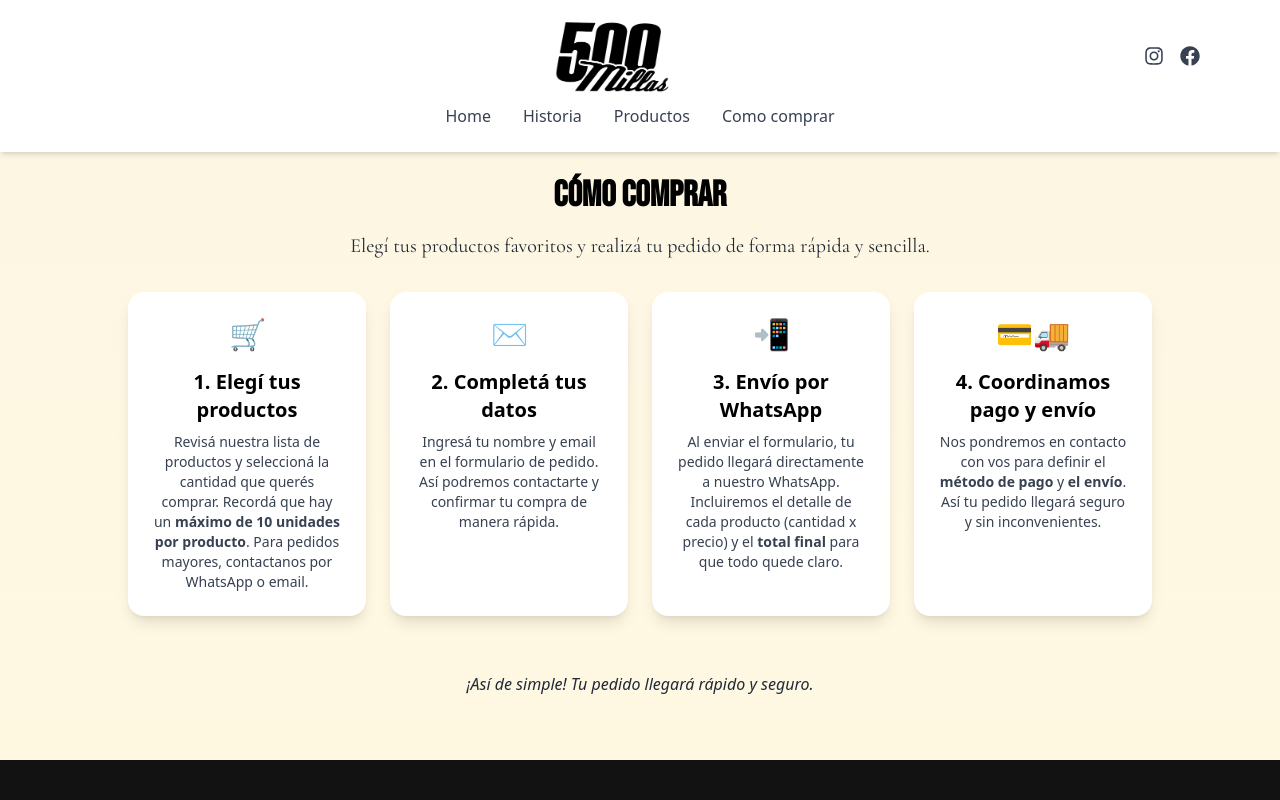
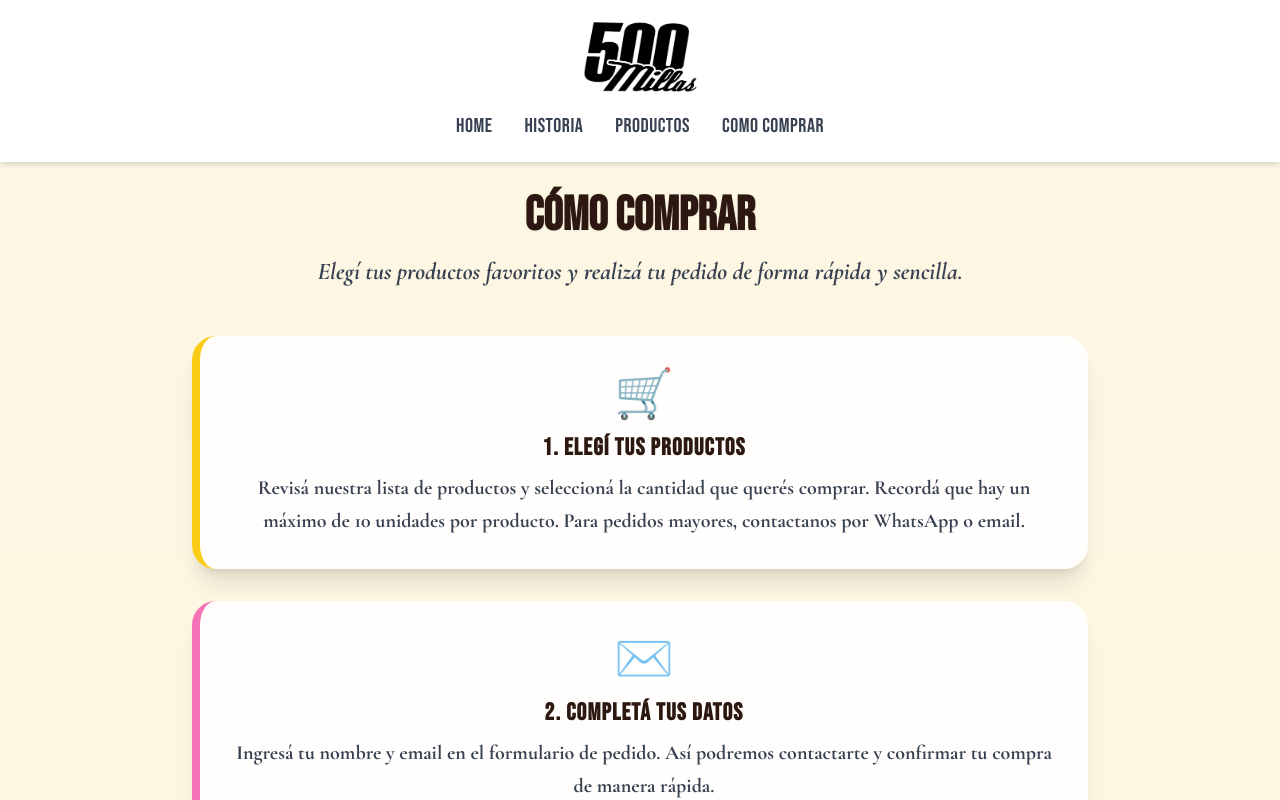
Before and after one commit to Nico09Barberis/500millas, a React (Vite) app in the folder 500-millas-web/: page /como-comprar in a window 1280 px wide. Shown: the top 800 px of the page. Built offline with nearby package versions, Linux system fonts and the light colour scheme; a web font is replaced by a local one.

Commit message:
seguimos con ajustes visuales para mejorar la xp del usuario

```diff
--- a/500-millas-web/src/components/common/Navbar.jsx
+++ b/500-millas-web/src/components/common/Navbar.jsx
@@ -36,9 +36,9 @@ function Navbar() {
       }`}
     >
       {/* Main Navbar */}
-      <div className="max-w-6xl mx-auto px-4 flex justify-between items-center">
+      <div className="relative max-w-6xl mx-auto px-4 flex items-center h-20">
         {/* Left: Hamburger */}
-        <div className="flex items-center md:space-x-4">
+        <div className="flex items-center md:space-x-4 z-10">
           <button
             className="md:hidden text-gray-700 hover:text-gray-900 focus:outline-none"
             onClick={() => setIsOpen(!isOpen)}
@@ -78,7 +78,7 @@ function Navbar() {
         {/* Center: Logo */}
         <Link
           to="/"
-          className={`flex items-center transition-all duration-300 ${
+          className={`absolute left-1/2 transform -translate-x-1/2 flex items-center transition-all duration-300 ${
             isShrunk ? "h-16" : "h-20"
           }`}
         >
@@ -88,22 +88,6 @@ function Navbar() {
             className="h-full w-auto object-contain"
           />
         </Link>
-
-        {/* Right: Social Icons */}
-        <div className="flex space-x-4">
-          <a href="https://instagram.com" target="_blank" rel="noreferrer">
-            <FaInstagram
-              className="text-gray-700 hover:text-gray-900"
-              size={20}
-            />
-          </a>
-          <a href="https://facebook.com" target="_blank" rel="noreferrer">
-            <FaFacebook
-              className="text-gray-700 hover:text-gray-900"
-              size={20}
-            />
-          </a>
-        </div>
       </div>
 
       {/* Mobile Menu */}
@@ -128,21 +112,21 @@ function Navbar() {
             <Link
               to="/"
               onClick={() => setIsOpen(false)}
-              className="block text-gray-700 hover:text-gray-900 text-lg"
+              className="block text-gray-500 hover:text-gray-700 hover:bg-[#E0F7FA] font-ancois-one uppercase rounded-xl py-1 px-2 text-lg"
             >
-              Inicio
+              home
             </Link>
             <Link
               to="/historia"
               onClick={() => setIsOpen(false)}
-              className="block text-gray-700 hover:text-gray-900 text-lg"
+              className="block text-gray-500 hover:text-gray-700 hover:bg-[#E0F7FA] font-ancois-one uppercase rounded-xl py-1 px-2 text-lg"
             >
               Nuestra Historia
             </Link>
             <Link
               to="/productos"
               onClick={() => setIsOpen(false)}
-              className="block text-gray-700 hover:text-gray-900 text-lg"
+              className="block text-gray-500 hover:text-gray-700 hover:bg-[#E0F7FA] font-ancois-one uppercase rounded-xl py-1 px-2 text-lg"
             >
               Productos
             </Link>
@@ -150,7 +134,7 @@ function Navbar() {
             <Link
               to="/como-comprar"
               onClick={() => setIsOpen(false)}
-              className="block text-gray-700 hover:text-gray-900 text-lg"
+              className="block text-gray-500 hover:text-gray-700 hover:bg-[#E0F7FA] font-ancois-one uppercase rounded-xl py-1 px-2 text-lg"
             >
               Como comprar
             </Link>
@@ -159,19 +143,23 @@ function Navbar() {
       </div>
 
       {/* Submenu debajo */}
-      <div className="bg-white hidden md:flex justify-center space-x-8 py-2">
-        <Link to="/" className="text-gray-700 hover:text-gray-900">
-          Home
-        </Link>
-        <Link to="/historia" className="text-gray-700 hover:text-gray-900">
-          Historia
-        </Link>
-        <Link to="/productos" className="text-gray-700 hover:text-gray-900">
-          Productos
-        </Link>
-        <Link to="/como-comprar" className="text-gray-700 hover:text-gray-900">
-          Como comprar
-        </Link>
+      <div className="bg-white hidden md:flex justify-center font-bebas tracking-wide text-xl space-x-8 pt-4">
+        {[
+          { to: "/", label: "Home" },
+          { to: "/historia", label: "Historia" },
+          { to: "/productos", label: "Productos" },
+          { to: "/como-comprar", label: "Como comprar" },
+        ].map((item) => (
+          <Link
+            key={item.to}
+            to={item.to}
+            className="relative text-gray-700 hover:text-gray-900 pb-1
+              border-b-2 border-transparent hover:border-gray-900
+              transition-all duration-200"
+          >
+            {item.label}
+          </Link>
+        ))}
       </div>
     </nav>
   );
--- a/500-millas-web/src/pages/HowToBuy.jsx
+++ b/500-millas-web/src/pages/HowToBuy.jsx
@@ -2,61 +2,65 @@ import React from "react";
 
 const HowToBuy = () => {
   return (
-    <section className="bg-gradient-to-b from-[#FDF6E3] to-[#FFF8E1] mt-28 md:mt-28 py-16 px-6">
-      <div className="max-w-5xl mx-auto flex flex-col gap-8">
+    <section className="bg-gradient-to-b from-[#FDF6E3] to-[#FFF8E1] mt-28 py-20 px-6">
+      <div className="max-w-4xl mx-auto flex flex-col gap-12">
+        {/* Título */}
         <div className="text-center">
-          <h2 className="text-4xl font-bebas font-bold text-black mb-4">
+          <h2 className="font-bebas uppercase text-4xl md:text-5xl font-bold text-[#2C1810] mb-4 drop-shadow-sm">
             Cómo comprar
           </h2>
-          <p className="text-xl font-cormorant-garamond text-gray-800">
+          <p className="font-cormorant-garamond font-bold italic text-xl md:text-2xl text-gray-700">
             Elegí tus productos favoritos y realizá tu pedido de forma rápida y sencilla.
           </p>
         </div>
 
-        <div className="flex flex-col md:flex-row gap-6 flex-wrap">
-          {/* Paso 1 */}
-          <div className="flex-1 bg-white rounded-2xl shadow-lg p-6 flex flex-col items-center text-center">
-            <div className="text-3xl mb-4">🛒</div>
-            <h3 className="text-xl font-semibold mb-2">1. Elegí tus productos</h3>
-            <p className="text-gray-700 text-sm">
-              Revisá nuestra lista de productos y seleccioná la cantidad que querés comprar.
-              Recordá que hay un <strong>máximo de 10 unidades por producto</strong>.
-              Para pedidos mayores, contactanos por WhatsApp o email.
-            </p>
-          </div>
-
-          {/* Paso 2 */}
-          <div className="flex-1 bg-white rounded-2xl shadow-lg p-6 flex flex-col items-center text-center">
-            <div className="text-3xl mb-4">✉️</div>
-            <h3 className="text-xl font-semibold mb-2">2. Completá tus datos</h3>
-            <p className="text-gray-700 text-sm">
-              Ingresá tu nombre y email en el formulario de pedido.
-              Así podremos contactarte y confirmar tu compra de manera rápida.
-            </p>
-          </div>
-
-          {/* Paso 3 */}
-          <div className="flex-1 bg-white rounded-2xl shadow-lg p-6 flex flex-col items-center text-center">
-            <div className="text-3xl mb-4">📲</div>
-            <h3 className="text-xl font-semibold mb-2">3. Envío por WhatsApp</h3>
-            <p className="text-gray-700 text-sm">
-              Al enviar el formulario, tu pedido llegará directamente a nuestro WhatsApp.
-              Incluiremos el detalle de cada producto (cantidad x precio) y el <strong>total final</strong> para que todo quede claro.
-            </p>
-          </div>
-
-          {/* Paso 4 */}
-          <div className="flex-1 bg-white rounded-2xl shadow-lg p-6 flex flex-col items-center text-center">
-            <div className="text-3xl mb-4">💳🚚</div>
-            <h3 className="text-xl font-semibold mb-2">4. Coordinamos pago y envío</h3>
-            <p className="text-gray-700 text-sm">
-              Nos pondremos en contacto con vos para definir el <strong>método de pago</strong> y <strong>el envío</strong>.
-              Así tu pedido llegará seguro y sin inconvenientes.
-            </p>
-          </div>
+        {/* Contenedor de pasos */}
+        <div className="flex flex-col gap-8">
+          {[
+            {
+              icon: "🛒",
+              title: "Elegí tus productos",
+              color: "border-yellow-400 hover:border-yellow-500",
+              description:
+                "Revisá nuestra lista de productos y seleccioná la cantidad que querés comprar. Recordá que hay un máximo de 10 unidades por producto. Para pedidos mayores, contactanos por WhatsApp o email.",
+            },
+            {
+              icon: "✉️",
+              title: "Completá tus datos",
+              color: "border-pink-400 hover:border-pink-500",
+              description:
+                "Ingresá tu nombre y email en el formulario de pedido. Así podremos contactarte y confirmar tu compra de manera rápida.",
+            },
+            {
+              icon: "📲",
+              title: "Envío por WhatsApp",
+              color: "border-green-400 hover:border-green-500",
+              description:
+                "Al enviar el formulario, tu pedido llegará directamente a nuestro WhatsApp. Incluiremos el detalle de cada producto (cantidad x precio) y el total final para que todo quede claro.",
+            },
+            {
+              icon: "💳🚚",
+              title: "Coordinamos pago y envío",
+              color: "border-blue-400 hover:border-blue-500",
+              description:
+                "Nos pondremos en contacto con vos para definir el método de pago y el envío. Así tu pedido llegará seguro y sin inconvenientes.",
+            },
+          ].map((step, idx) => (
+            <div
+              key={idx}
+              className={`bg-white/90 hover:bg-white transition-all duration-300 rounded-3xl shadow-xl p-8 flex flex-col items-center text-center border-l-8 ${step.color} hover:scale-[1.02]`}
+            >
+              <div className="text-5xl mb-4">{step.icon}</div>
+              <h3 className="font-bebas text-2xl font-bold text-[#2C1810] mb-2 uppercase tracking-wider">
+                {idx + 1}. {step.title}
+              </h3>
+              <p className="font-cormorant-garamond font-bold text-gray-700 text-xl leading-relaxed">{step.description}</p>
+            </div>
+          ))}
         </div>
 
-        <p className="text-center text-gray-800 italic mt-6">
+        {/* Footer */}
+        <p className="text-center text-gray-800 text-lg mt-6">
           ¡Así de simple! Tu pedido llegará rápido y seguro.
         </p>
       </div>
--- a/500-millas-web/src/sections/home/AboutSection.jsx
+++ b/500-millas-web/src/sections/home/AboutSection.jsx
@@ -3,9 +3,9 @@ import logo from "../../assets/images/logo-blanco.png";
 const AboutSection = () => {
   return (
     <section className="py-16 px-6">
-      <div className="max-w-5xl mx-auto bg-[#302e2c] shadow-sm">
+      <div className="max-w-5xl mx-auto bg-[#302e2c] shadow-sm rounded-3xl">
         {/* Franja superior */}
-        <div className="h-12 w-full bg-[#E6C977] mb-6"></div>
+        <div className="h-12 w-full bg-[#E6C977] mb-6 rounded-t-3xl"></div>
 
         <div className="px-6 pb-6 text-center w-full max-w-4xl mx-auto">
           {/* Título */}
--- a/500-millas-web/src/sections/product/ProductSection.jsx
+++ b/500-millas-web/src/sections/product/ProductSection.jsx
@@ -78,14 +78,14 @@ const ProductSection = () => {
                 <p className="font-cormorant-garamond text-xl text-black font-semibold">
                   {product.description}
                 </p>
-                <p className="font-oswald text-xl uppercase text-black">
+                <p className="font-ancois-one text-xl uppercase italic text-black">
                   Presentación:
                 </p>
                 <p className="font-cormorant-garamond text-xl italic font-semibold text-black">
                   {product.presentation.join(" // ")}
                 </p>
-                <p className="font-oswald text-xl uppercase text-black">
-                  Precio: $ {product.price}
+                <p className="font-ancois-one italic text-xl uppercase text-black">
+                  {product.price.toLocaleString("es-AR", { style: "currency", currency: "ARS" })}
                 </p>
               </div>
             </div>
```
